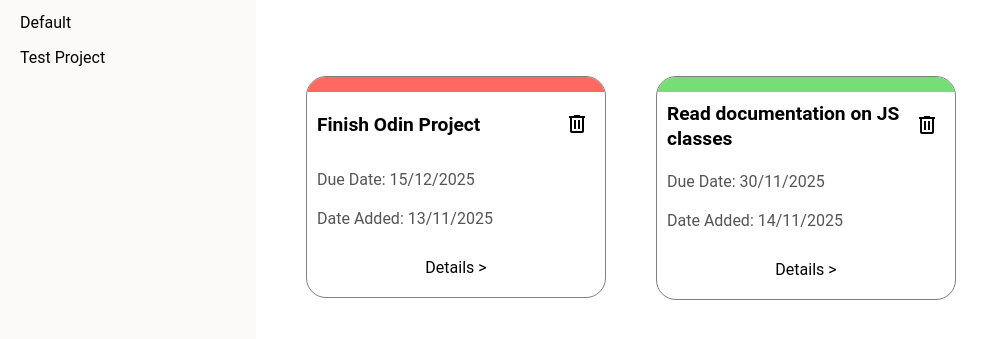
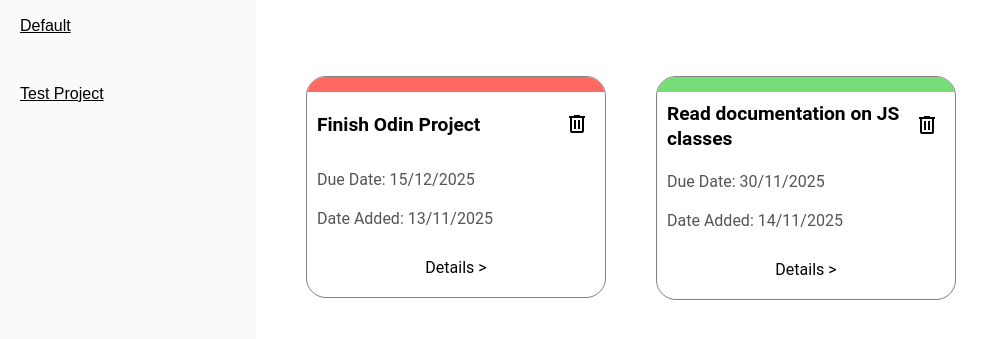
Before and after one commit to IvanLowLLH/odin-ToDoList, a website built with webpack: page src/template.html in a window 1280 px wide. Shown: the part 155-494 px from the top of the page, without its empty margins (0-999 px from the left). Built offline with nearby package versions, Linux system fonts and the light colour scheme.

Commit message:
Make project list as buttons

```diff
--- a/src/styles.css
+++ b/src/styles.css
@@ -36,11 +36,23 @@ html {
     align-items: center;
 }
 
-.project-list {
+#project-list {
+  margin-top: 20px;
     display: flex;
     flex-direction: column;
     align-items: flex-start;
+    gap: 50px;
+}
 
+.project-btn {
+    background: none!important;
+    border: none;
+    font-size: 1rem;
+    padding: 0;
+    /*optional*/
+    /*input has OS specific font-family*/
+    text-decoration: underline;
+    cursor: pointer;
 }
 
 /* Form dialog */
--- a/src/ui.js
+++ b/src/ui.js
@@ -126,8 +126,9 @@ function renderProjectList() {
 }
 
 function renderProjectItem(project) {
-    const projectItem = document.createElement("p");
+    const projectItem = document.createElement("button");
     projectItem.textContent = project.name;
+    projectItem.classList.add("project-btn");
     projectListContainer.appendChild(projectItem);
 }
 
```
